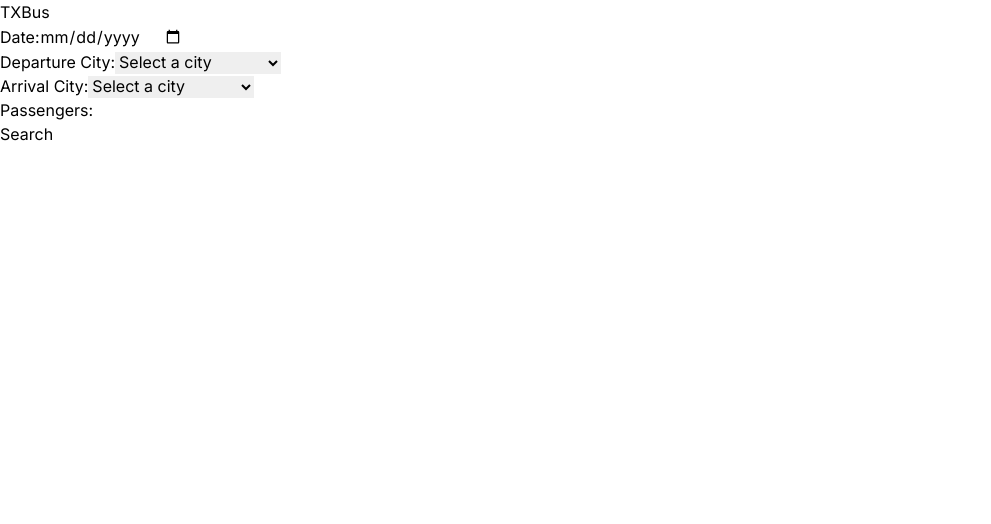
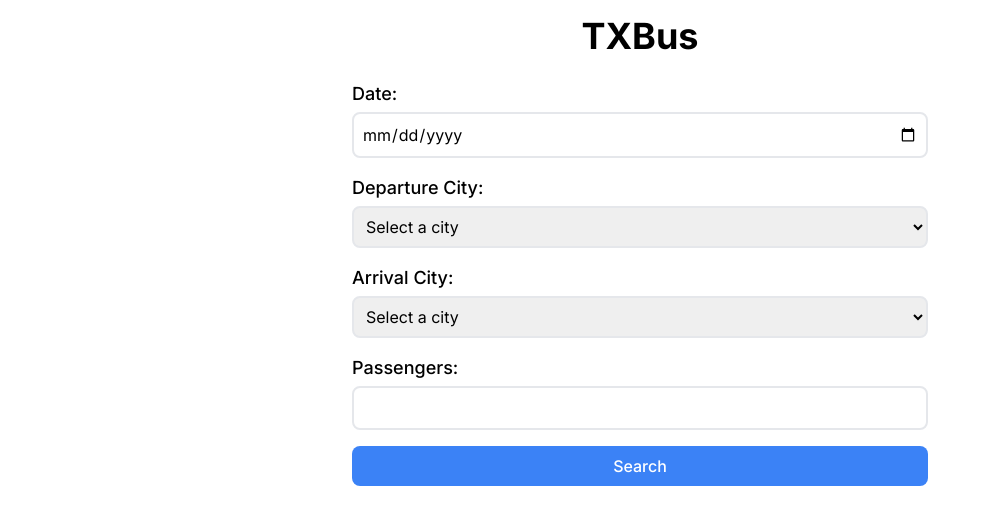
Before and after one commit to charanvengatesh/TXBus, a Next.js app in the folder frontend/: page / in a window 1280 px wide. Shown: the top 524 px of the page, without its empty margins (0-991 px from the left). Built offline with nearby package versions, Linux system fonts and the light colour scheme.

Commit message:
added css to frontend

```diff
--- a/frontend/app/page.tsx
+++ b/frontend/app/page.tsx
@@ -69,27 +69,33 @@ export default function Home() {
   }
 
   return (
-    <main>
-      <div>
-        <h1>TXBus</h1>
-        <form onSubmit={handleSubmit}>
+    <main className="p-4">
+      <div className="max-w-xl mx-auto">
+        <h1 className="text-4xl font-bold text-center mb-6">TXBus</h1>
+        <form onSubmit={handleSubmit} className="space-y-4">
           <div>
-            <label htmlFor="date">Date:</label>
+            <label htmlFor="date" className="block text-lg font-medium">
+              Date:
+            </label>
             <input
               type="date"
               id="date"
               name="date"
               value={formData.date}
               onChange={handleChange}
+              className="mt-1 p-2 w-full border-2 border-gray-200 rounded-lg"
             />
           </div>
           <div>
-            <label htmlFor="departure">Departure City:</label>
+            <label htmlFor="departure" className="block text-lg font-medium">
+              Departure City:
+            </label>
             <select
               id="departure"
               name="departure"
               value={formData.departure}
               onChange={handleChange}
+              className="mt-1 p-2 w-full border-2 border-gray-200 rounded-lg"
             >
               <option value="">Select a city</option>
               {cities.map((city) => (
@@ -100,12 +106,15 @@ export default function Home() {
             </select>
           </div>
           <div>
-            <label htmlFor="arrival">Arrival City:</label>
+            <label htmlFor="arrival" className="block text-lg font-medium">
+              Arrival City:
+            </label>
             <select
               id="arrival"
               name="arrival"
               value={formData.arrival}
               onChange={handleChange}
+              className="mt-1 p-2 w-full border-2 border-gray-200 rounded-lg"
             >
               <option value="">Select a city</option>
               {cities.map((city) => (
@@ -116,7 +125,9 @@ export default function Home() {
             </select>
           </div>
           <div>
-            <label htmlFor="passengers">Passengers:</label>
+            <label htmlFor="passengers" className="block text-lg font-medium">
+              Passengers:
+            </label>
             <input
               type="number"
               id="passengers"
@@ -124,38 +135,48 @@ export default function Home() {
               value={formData.passengers}
               onChange={handleChange}
               min="1"
+              className="mt-1 p-2 w-full border-2 border-gray-200 rounded-lg"
             />
           </div>
-          <button type="submit">Search</button>
+          <button
+            type="submit"
+            className="w-full bg-blue-500 text-white p-2 rounded-lg font-medium hover:bg-blue-600"
+          >
+            Search
+          </button>
         </form>
 
         {Array.isArray(searchResults) && searchResults.length > 0 && (
-          <div>
-            <h2>Search Results</h2>
-
-            <div></div>
+          <div className="mt-8">
+            <h2 className="text-2xl font-bold mb-4">Search Results</h2>
             {searchResults.map((result, index) => (
-              <div key={index}>
-                <p>
-                  <span>Date:</span> {result.date}
+              <div
+                key={index}
+                className="p-4 mb-4 border-2 border-gray-200 rounded-lg"
+              >
+                <h2 className="text-xl font-semibold">{result.operator}</h2>
+                <p className="font-medium">
+                  Date: <span className="font-normal">{result.date}</span>
                 </p>
-                <p>
-                  <span>Departure:</span>{" "}
-                  {result.departureCity} ({result.departureStation}) at{" "}
-                  {result.departureTime}
+                <p className="font-medium">
+                  Departure:{" "}
+                  <span className="font-normal">
+                    {result.departureCity} ({result.departureStation}) at{" "}
+                    {result.departureTime}
+                  </span>
                 </p>
-                <p>
-                  <span>Arrival:</span>{" "}
-                  {result.arrivalCity} ({result.arrivalStation}) at{" "}
-                  {result.arrivalTime}
+                <p className="font-medium">
+                  Arrival:{" "}
+                  <span className="font-normal">
+                    {result.arrivalCity} ({result.arrivalStation}) at{" "}
+                    {result.arrivalTime}
+                  </span>
                 </p>
-                <p>
-                  <span>Operator:</span>{" "}
-                  {result.operator}
-                </p>
-                <p>
-                  <span>Price:</span> $
-                  {result.price.toFixed(2)}
+                <p className="font-medium">
+                  Price:{" "}
+                  <span className="font-normal">
+                    ${result.price.toFixed(2)}
+                  </span>
                 </p>
               </div>
             ))}
```
